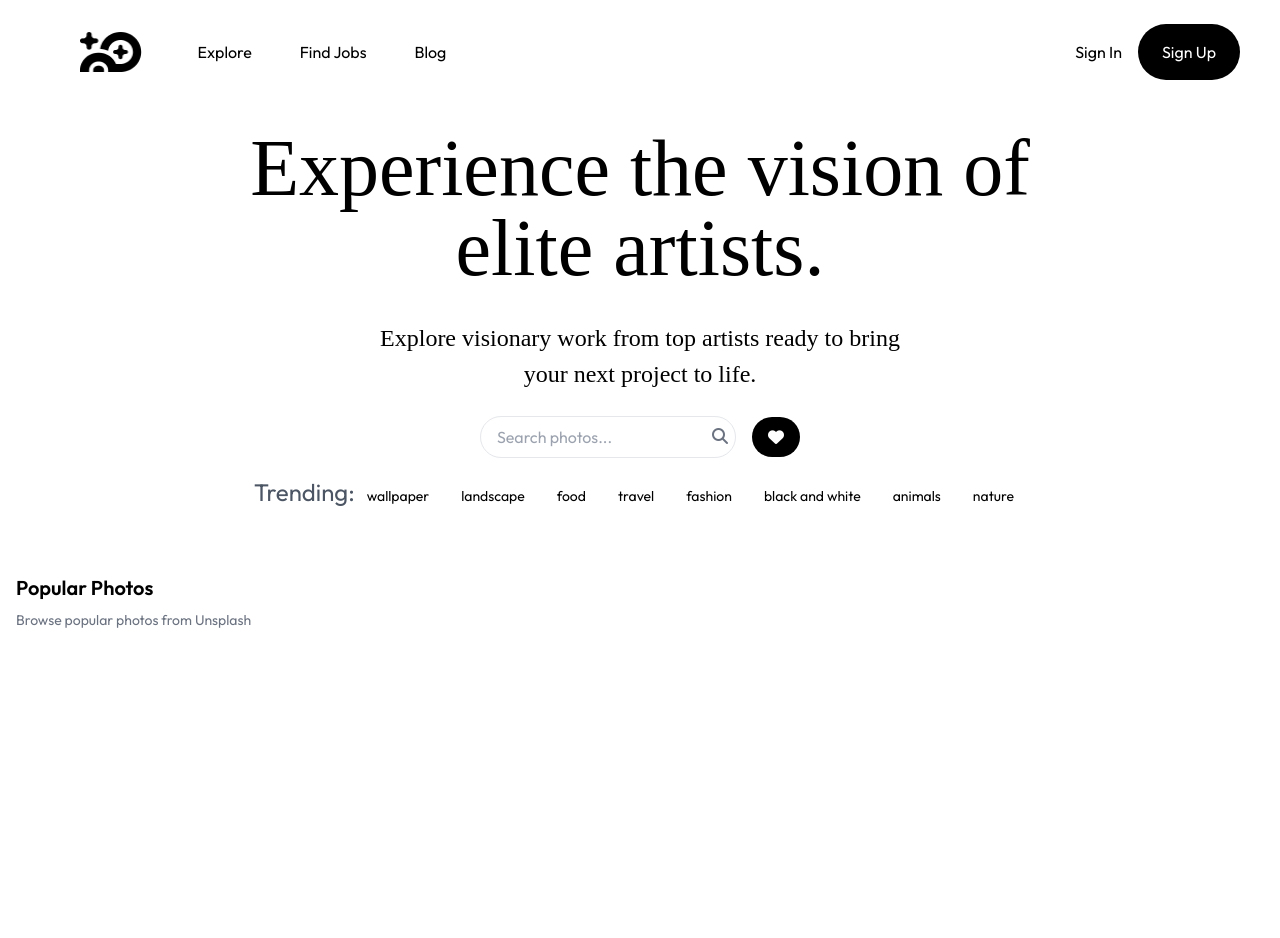
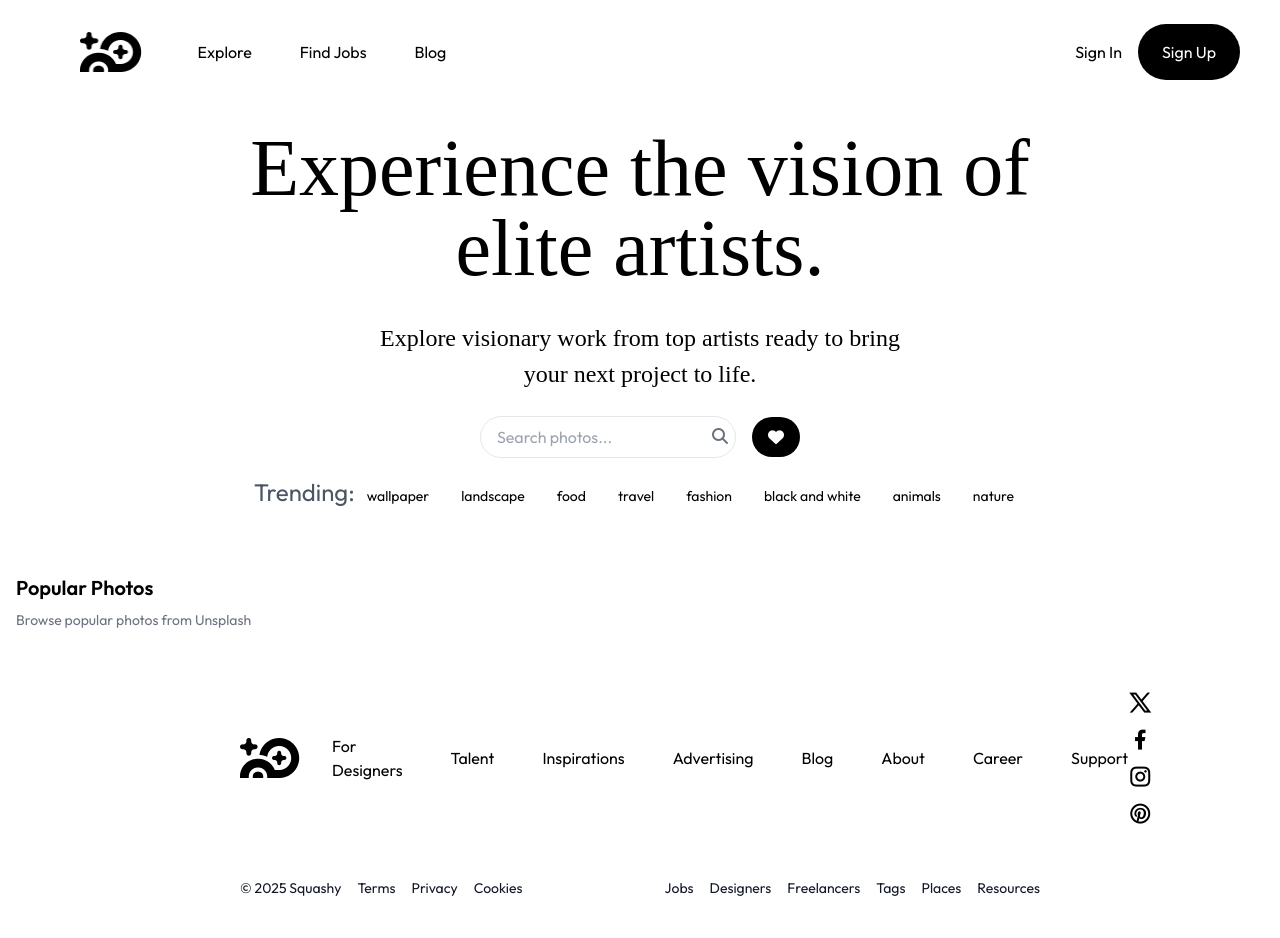
Before and after one commit to Ahmad-Saeed310/Unsplash, a plain HTML site: page index.html in a window 1280 px wide. Before the commit the page ends 800 px from the top, so only its background shows below. Drawn offline with nearby package versions, Linux system fonts and the light colour scheme; no server answers.

Commit message:
having the footer

```diff
--- a/index.html
+++ b/index.html
@@ -5,6 +5,10 @@
     <meta name="viewport" content="width=device-width, initial-scale=1.0">
     <script src="https://cdn.tailwindcss.com"></script>
     <link rel="preconnect" href="https://fonts.googleapis.com">
+    <link
+    href="https://cdn.jsdelivr.net/npm/remixicon@4.5.0/fonts/remixicon.css"
+    rel="stylesheet"
+/>
 <link rel="preconnect" href="https://fonts.gstatic.com" crossorigin>
 <link href="https://fonts.googleapis.com/css2?family=Crimson+Pro:ital,wght@0,200..900;1,200..900&family=Crimson+Text:ital,wght@0,400;0,600;0,700;1,400;1,600;1,700&family=Lora:ital,wght@0,400..700;1,400..700&family=Outfit:wght@100..900&family=Pixelify+Sans:wght@400..700&display=swap" rel="stylesheet">
     <title>Unsplash Gallery</title>
@@ -141,6 +145,45 @@
             </div>
         </div>
     </main>
+    <footer class="h-[10vh]">
+        <div id="containerfooter" class="flex items-center justify-between px-[30vh] h-full">
+            <img src="./Black logo.png" alt="">
+            <div id="text " class="text-[2vh] ml-[4vh] font-outfit flex items-center  gap-[6vh]">
+                <a href="#" class=" hover:text-stone-500">For Designers</a>
+                <a href="#" class=" hover:text-stone-500">Talent</a>
+                <a href="#" class=" hover:text-stone-500">Inspirations</a>
+                <a href="#" class=" hover:text-stone-500">Advertising</a>
+                <a href="#" class=" hover:text-stone-500">Blog</a>
+                <a href="#" class=" hover:text-stone-500">About</a>
+                <a href="#" class=" hover:text-stone-500">Career</a>
+                <a href="#" class=" hover:text-stone-500">Support</a>
+            </div>
+            <div id="icons" class="items-center gap-[1vh] text-[3vh]">
+                <a href="#" class=" hover:text-stone-500"><i class="ri-twitter-x-line"></i></a>
+               <a href="#" class=" hover:text-stone-500"><i class="ri-facebook-fill"></i></a>
+                <a href="#" class=" hover:text-stone-500"></a><i class="ri-instagram-line"></i></a>
+                <a href="#" class=" hover:text-stone-500"></a><i class="ri-pinterest-line"></i></a>
+            </div>
+        </div>
+        <div id="footer2"><footer class="flex justify-between items-center text-sm text-gray-900 px-[30vh] font-outfit pb-[5vh] pt-[10vh] py-4">
+            <div class="flex space-x-4">
+              <span>© 2025 Squashy</span>
+              <a href="#">Terms</a>
+              <a href="#">Privacy</a>
+              <a href="#">Cookies</a>
+            </div>
+            <div class="flex space-x-4">
+              <a href="#">Jobs</a>
+              <a href="#">Designers</a>
+              <a href="#">Freelancers</a>
+              <a href="#">Tags</a>
+              <a href="#">Places</a>
+              <a href="#">Resources</a>
+            </div>
+
+          </div>
+
+    </footer>
 
     <script src="app.js"></script>
 </body>
```
